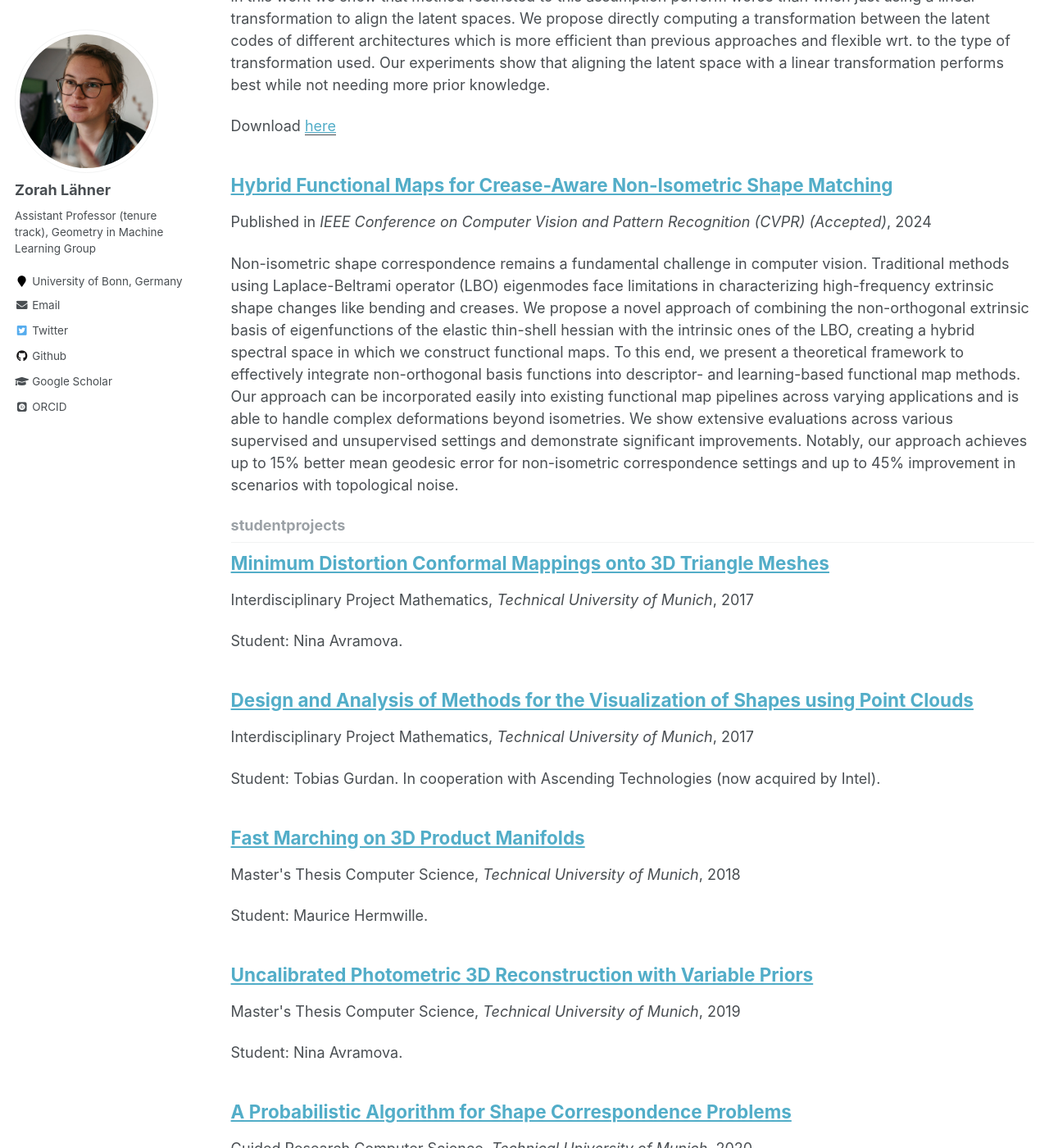
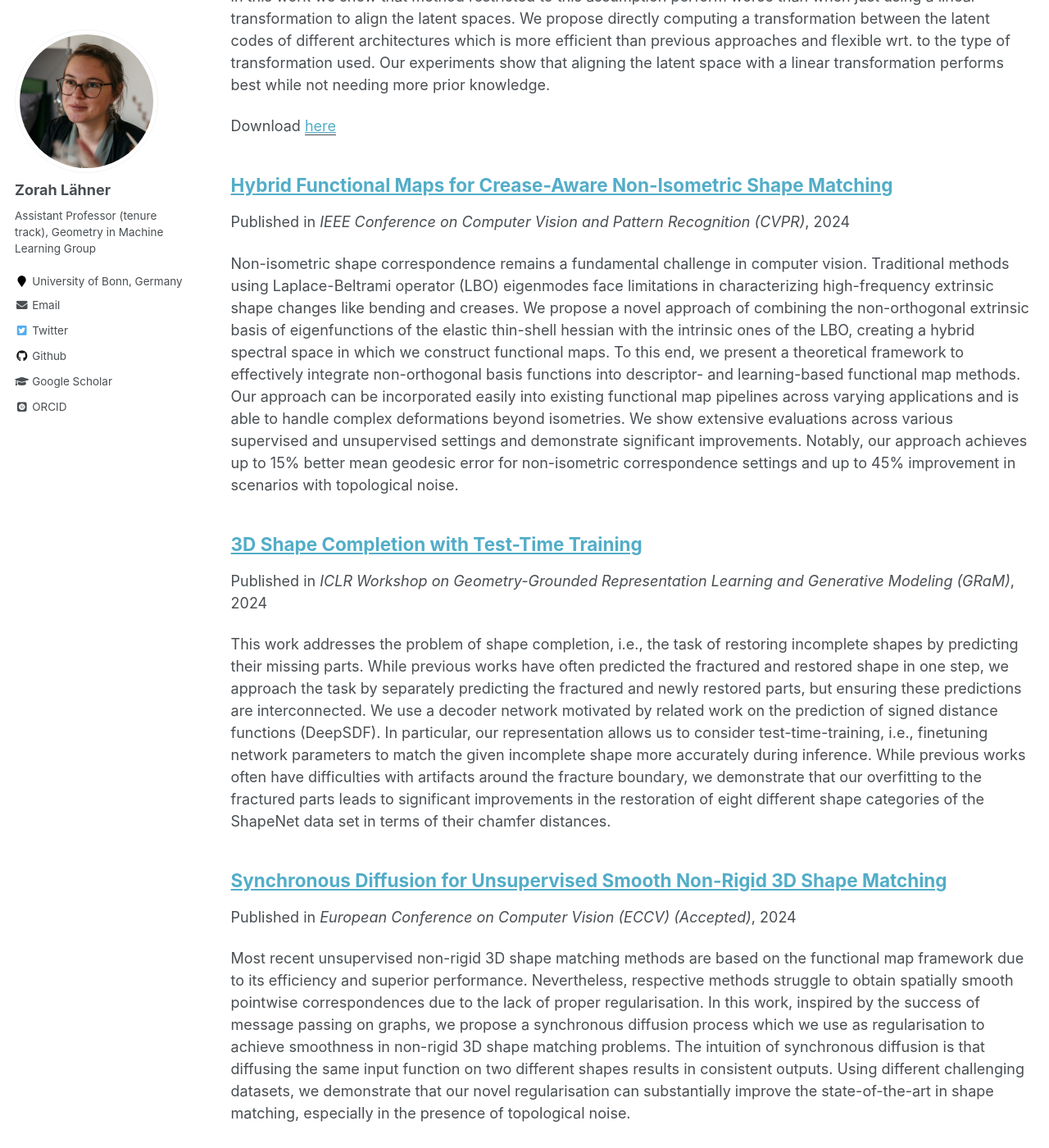
Before and after one commit to zorah/zorah.github.io, a Jekyll site: the page built from _pages/collection-archive.html, in a window 1280 px wide and 1400 px high, scrolled down 9939 px. Shown: the whole window at 82% size. Built offline with Jekyll 4.4.1, drawn with Linux system fonts in a browser that asks for light colours; some web fonts are replaced.

```diff
--- /dev/null
+++ b/_publications/2024-eccv-synchronous-diffusion.md
@@ -0,0 +1,34 @@
+---
+title: "Synchronous Diffusion for Unsupervised Smooth Non-Rigid 3D Shape Matching"
+collection: publications
+permalink: /publication/2024-eccv-synchronous-diffusion
+excerpt: 'Most recent unsupervised non-rigid 3D shape matching methods are based on the functional map framework due to its efficiency and superior performance. Nevertheless, respective methods struggle to obtain spatially smooth pointwise correspondences due to the lack of proper regularisation. In this work, inspired by the success of message passing on graphs, we propose a synchronous diffusion process which we use as regularisation to achieve smoothness in non-rigid 3D shape matching problems. The intuition of synchronous diffusion is that diffusing the same input function on two different shapes results in consistent outputs. Using different challenging datasets, we demonstrate that our novel regularisation can substantially improve the state-of-the-art in shape matching, especially in the presence of topological noise.'
+date: 2024-10-01
+venue: 'European Conference on Computer Vision (ECCV) (Accepted)'
+authors: 'Dongliang Cao, <b>Zorah Lähner</b>, Florian Bernard'
+teaser: /previews/cao2024sync.png
+categories: [geometricDL,correspondence]
+bibtex: true
+---
+
+{{ page.authors }}
+
+<img class="pub_teaser" src="../images/previews/cao2024sync.png" alt="Teaser Image" title="teaser" />
+
+## Abstract
+
+> Most recent unsupervised non-rigid 3D shape matching methods are based on the functional map framework due to its efficiency and superior performance. Nevertheless, respective methods struggle to obtain spatially smooth pointwise correspondences due to the lack of proper regularisation. In this work, inspired by the success of message passing on graphs, we propose a synchronous diffusion process which we use as regularisation to achieve smoothness in non-rigid 3D shape matching problems. The intuition of synchronous diffusion is that diffusing the same input function on two different shapes results in consistent outputs. Using different challenging datasets, we demonstrate that our novel regularisation can substantially improve the state-of-the-art in shape matching, especially in the presence of topological noise.
+
+## Resources
+
+{% if page.paperurl %}<a href=" {{ page.paperurl }} ">[pdf]</a>{% endif %} {% if page.arxiv %}<a href=" {{ page.arxiv }} ">[arxiv]</a>{% endif %} {% if page.code %}<a href=" {{ page.code }} ">[github]</a>{% endif %} {% if page.video %}<a href=" {{ page.video }} ">[video]</a>{% endif %} {% if poster %}<a href=" {{ page.poster }} ">[video]</a>{% endif %}
+
+
+## Bibtex
+
+    @inproceedings{cao2024sync,
+        author 	= { Dongliang Cao and Zorah Lähner and Florian Bernard},
+        title 	= { Synchronous Diffusion for Unsupervised Smooth Non-Rigid 3D Shape Matching },
+        booktitle = { European Conference on Computer Vision (ECCV) },
+        year 	= 2024,
+    }
--- /dev/null
+++ b/_publications/2024-gram-shape-completion.md
@@ -0,0 +1,34 @@
+---
+title: "3D Shape Completion with Test-Time Training"
+collection: publications
+permalink: /publication/2024-gram-completion
+excerpt: 'This work addresses the problem of shape completion, i.e., the task of restoring incomplete shapes by predicting their missing parts. While previous works have often predicted the fractured and restored shape in one step, we approach the task by separately predicting the fractured and newly restored parts, but ensuring these predictions are interconnected. We use a decoder network motivated by related work on the prediction of signed distance functions (DeepSDF). In particular, our representation allows us to consider test-time-training, i.e., finetuning network parameters to match the given incomplete shape more accurately during inference. While previous works often have difficulties with artifacts around the fracture boundary, we demonstrate that our overfitting to the fractured parts leads to significant improvements in the restoration of eight different shape categories of the ShapeNet data set in terms of their chamfer distances.'
+date: 2024-07-01
+venue: 'ICLR Workshop on Geometry-Grounded Representation Learning and Generative Modeling (GRaM)'
+authors: 'Michael Schopf-Kuester, <b>Zorah Lähner</b>, Michael Moeller'
+teaser: /previews/schopf2024completion.png
+categories: [geometricDL]
+bibtex: true
+---
+
+{{ page.authors }}
+
+<img class="pub_teaser" src="../images/previews/schopf2024completion.png" alt="Teaser Image" title="teaser" />
+
+## Abstract
+
+> This work addresses the problem of shape completion, i.e., the task of restoring incomplete shapes by predicting their missing parts. While previous works have often predicted the fractured and restored shape in one step, we approach the task by separately predicting the fractured and newly restored parts, but ensuring these predictions are interconnected. We use a decoder network motivated by related work on the prediction of signed distance functions (DeepSDF). In particular, our representation allows us to consider test-time-training, i.e., finetuning network parameters to match the given incomplete shape more accurately during inference. While previous works often have difficulties with artifacts around the fracture boundary, we demonstrate that our overfitting to the fractured parts leads to significant improvements in the restoration of eight different shape categories of the ShapeNet data set in terms of their chamfer distances.
+
+## Resources
+
+{% if page.paperurl %}<a href=" {{ page.paperurl }} ">[pdf]</a>{% endif %} {% if page.arxiv %}<a href=" {{ page.arxiv }} ">[arxiv]</a>{% endif %} {% if page.code %}<a href=" {{ page.code }} ">[github]</a>{% endif %} {% if page.video %}<a href=" {{ page.video }} ">[video]</a>{% endif %} {% if poster %}<a href=" {{ page.poster }} ">[video]</a>{% endif %}
+
+
+## Bibtex
+
+    @inproceedings{schopf2024completion,
+        author 	= {Michael Schopf-Kuester and Zorah L\"ahner and Michael Moeller},
+        title 	= { 3D Shape Completion with Test-Time Training },
+        booktitle = {ICLR Workshop on Geometry-Grounded Representation Learning and Generative Modeling (GRaM)},
+        year 	= 2024,
+    }
```
Also changed, not shown: _publications/2024-cvpr-hybrid-functional-maps.md (+1 -1 lines), images/previews/cao2024sync.png (added), images/previews/schopf2024completion.png (added).
